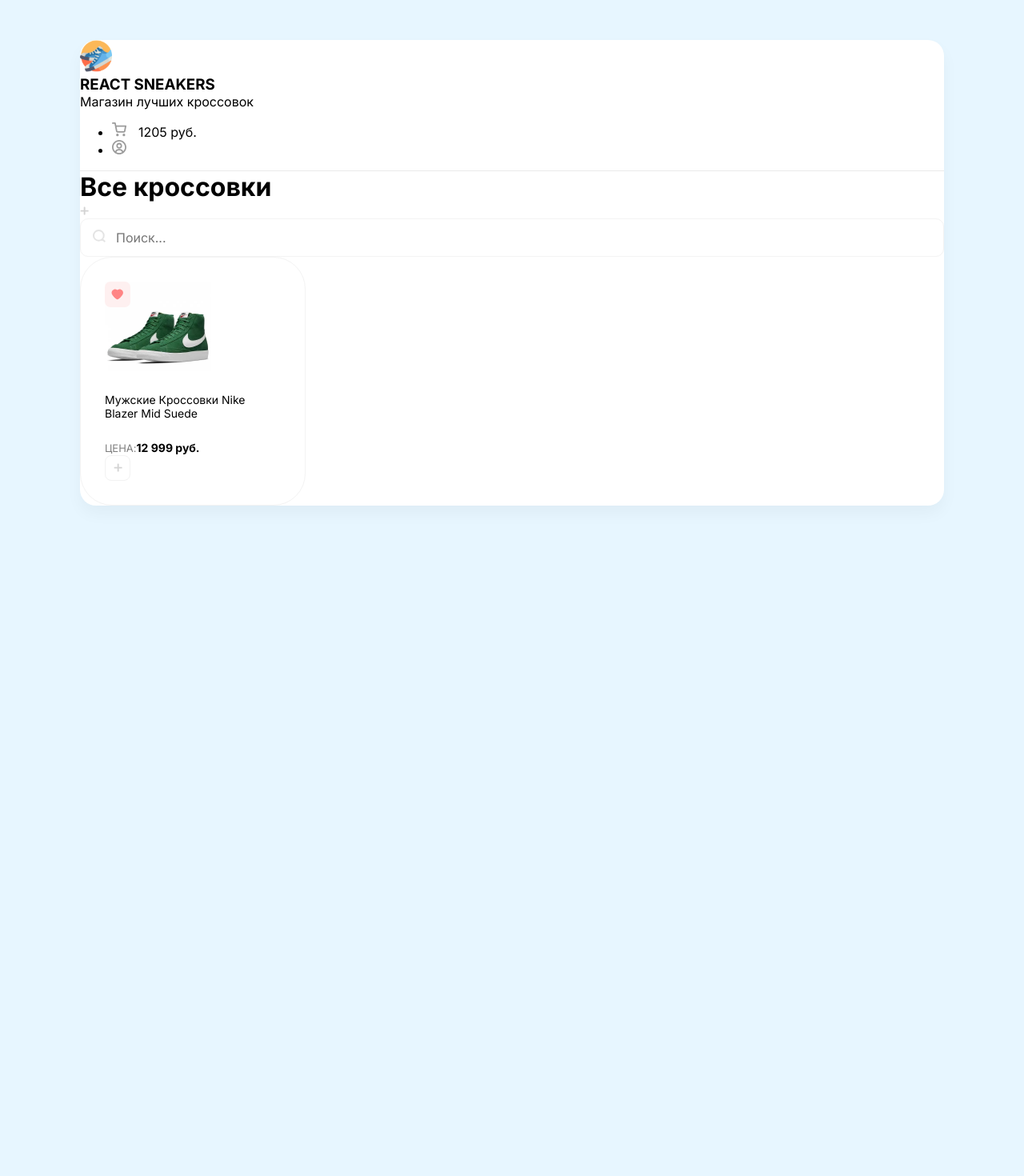
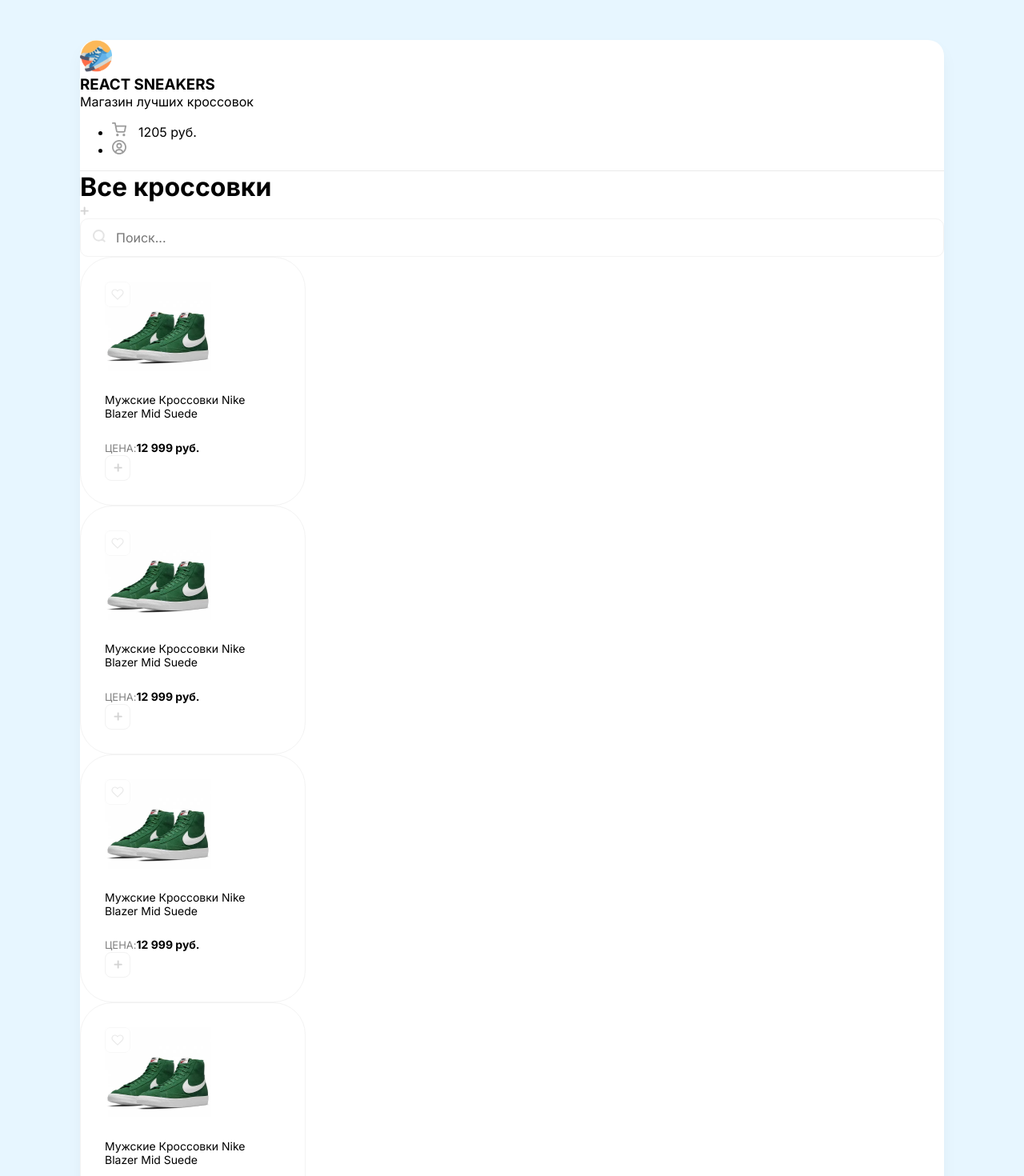
Before and after one commit to vovkasWeb/sneackers_shop, a React (Create React App) app: page / in a window 1280 px wide. Shown: the top 1470 px of the page at 80% size. Before the commit the page ends 800 px from the top, so only its background shows below. Built offline with nearby package versions, Linux system fonts and the light colour scheme.

Commit message:
fix: from layout to components

```diff
--- a/src/App.js
+++ b/src/App.js
@@ -4,9 +4,8 @@
 function App() {
 	return (
 		<div className='wrapper clear'>
-			<Drawer/>
+			<Drawer />
 			<Header />
-
 			<div className='content p-40'>
 				<div className='d-flex align-center justify-between mb-40'>
 					<h1>Все кроссовки</h1>
@@ -19,6 +18,9 @@
 
 				<div className='d-flex'>
 					<Card />
+					<Card />
+					<Card />
+					<Card />
 				</div>
 			</div>
 		</div>
--- a/src/components/Card.js
+++ b/src/components/Card.js
@@ -4,7 +4,7 @@
 	return (
 		<div className='card'>
 			<div className='favorite'>
-				<img src='/img/heart-liked.svg' alt='unliked' />
+				<img src='/img/heart-unliked.svg' alt='unliked' />
 			</div>
 			<img width={133} height={112} src='/img/sneakers/1.jpg' alt='Sneakers' />
 			<h5>Мужские Кроссовки Nike Blazer Mid Suede</h5>
```
